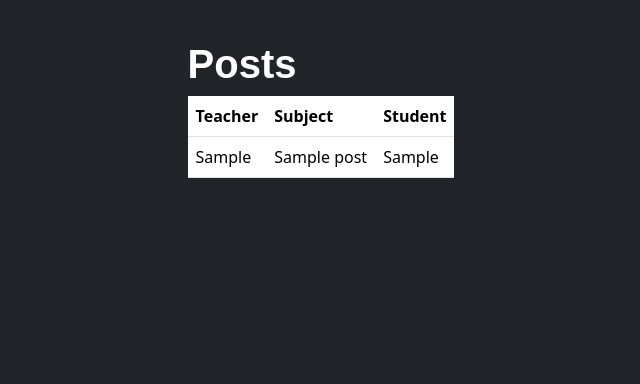
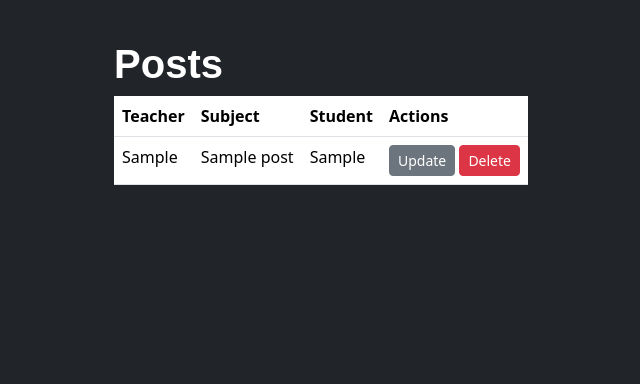
Before and after one commit to Makcumys007/flask-yt, a Flask app: page / in a window 1280 px wide. Shown: the part 80-464 px from the top of the page, without its empty margins (319-959 px from the left). Run offline with Flask 3, Linux system fonts and the light colour scheme; tables that the repository leaves empty hold one stand-in row (values such as "Sample post"); some libraries are stand-ins or nearby versions.

Commit message:
buttons to table all post were added

```diff
--- a/app/templates/post/all.html
+++ b/app/templates/post/all.html
@@ -15,6 +15,7 @@ Posts
       <th scope="col">Teacher</th>
       <th scope="col">Subject</th>
       <th scope="col">Student</th>
+        <th scope="col">Actions</th>
     </tr>
   </thead>
   <tbody>
@@ -23,6 +24,8 @@ Posts
           <td>{{ post.teacher }}</td>
           <td>{{ post.subject }}</td>
           <td>{{ post.student }}</td>
+          <td><a class="btn btn-sm btn-secondary" href="{{ url_for('post.update', id=post.id) }}">Update</a>
+          <a class="btn btn-sm btn-danger" href="{{ post.id }}">Delete</a></td>
         </tr>
     {% endfor %}
   </tbody>
```
